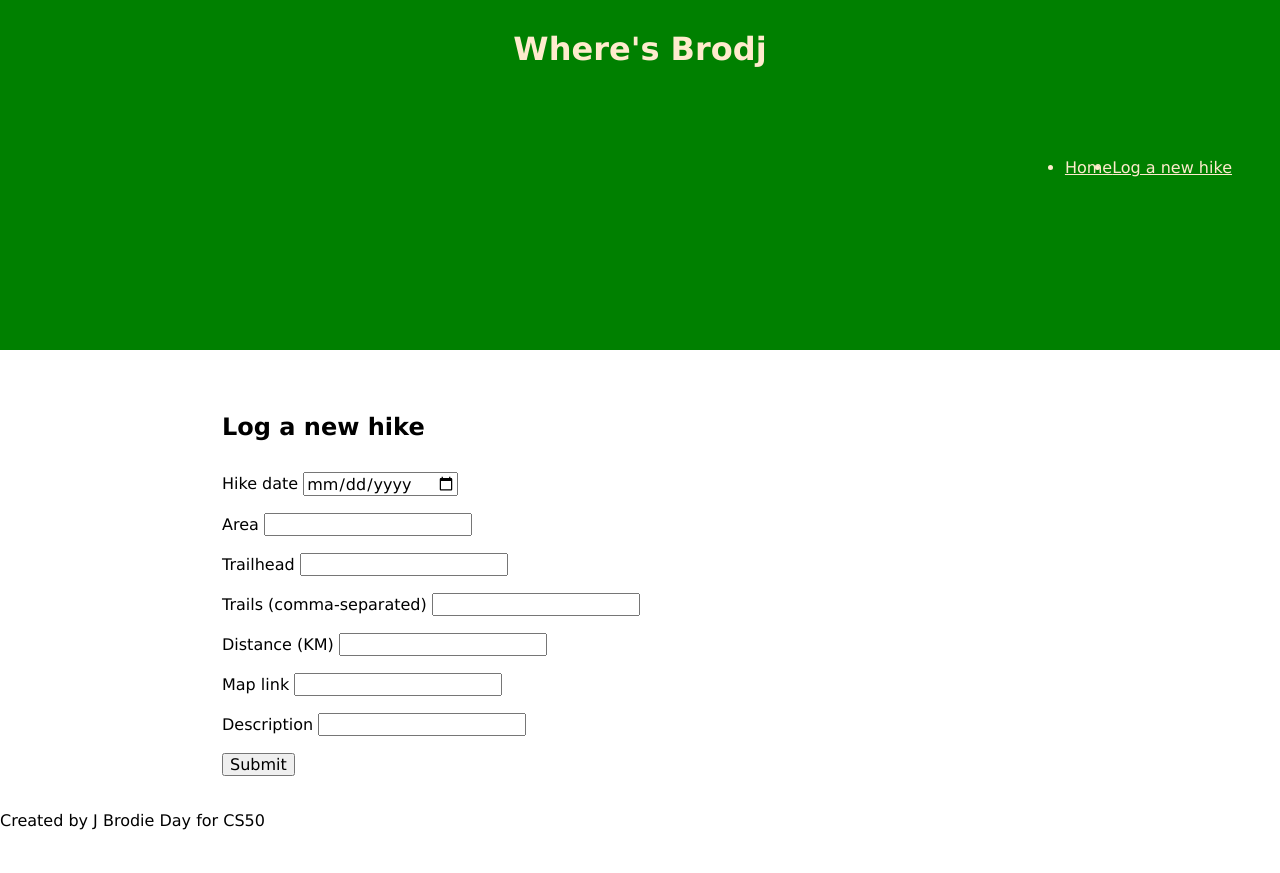
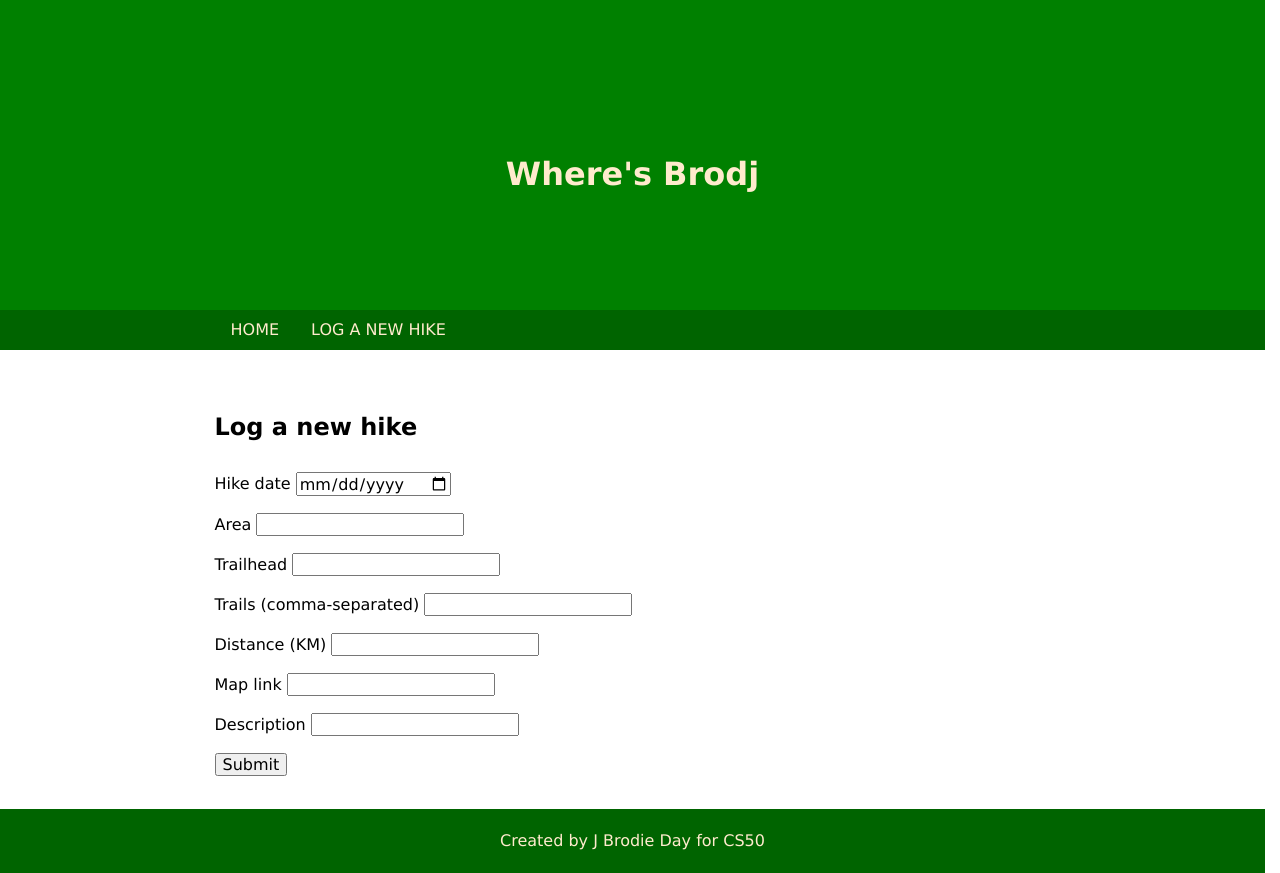
Before and after one commit to jbrodj/take-a-hike, a Flask app: page /new-hike in a window 1280 px wide. Before the commit the page ends 830 px from the top, so only its background shows below. Run offline with Flask 3, Linux system fonts and the light colour scheme.

Commit message:
feat(styles): update styles for nav and footer reorg, and update hike container

```diff
--- a/static/styles.css
+++ b/static/styles.css
@@ -92,6 +92,20 @@ input[type=number] {
 
 /* GENERAL STYLES */
 
+/* Prevent layout shift from scrollbar */
+* {
+  scrollbar-gutter: stable;
+}
+
+body {
+  min-height: 100vh;
+  max-width: 100%;
+}
+
+main {
+  flex-grow: 1;
+}
+
 .wrapper {
   margin: 0 auto;
   max-width: 900px;
@@ -117,6 +131,7 @@ input[type=number] {
   display: flex;
   flex-direction: column;
   justify-content: center;
+  height: 100%;
 }
 
 /*  TYPE   */
@@ -135,16 +150,41 @@ header {
   position: relative;
 }
 
+header .wrapper {
+  justify-content: center;
+}
+
 header h1 {
   text-align: center;
 }
 
 .main-nav {
+  background-color: darkgreen;
   position: absolute;
-  right: 3rem;
-  top: 50%;
-  bottom: 50%;
-  margin-top: -35px;
+  width: 100%;
+  bottom: 0;
+  left: 0;
+}
+
+.nav-list {
+  list-style: none;
+  margin: 0;
+  padding-left: 2rem;
+}
+
+.nav-item {
+  width: auto;
+  padding: 0.5rem 1rem;
+}
+
+.nav-item:hover {
+  background-color: blanchedalmond;
+  color: green;
+}
+
+.nav-item a {
+  text-decoration: none;
+  text-transform: uppercase;
 }
 
 
@@ -180,7 +220,7 @@ header h1 {
 
 .trail-sub-info {
   align-items: flex-start;
-  margin-top: -2rem;
+  /* margin-top: -2rem; */
   width: 200px;
 }
 
@@ -194,3 +234,15 @@ header h1 {
   font-size: 1.4rem;
   align-self: center;
 }
+
+
+/*  FOOTER  */
+
+.main-footer {
+  text-align: center;
+  height: 4rem;
+  display: flex;
+  align-items: center;
+  background-color: darkgreen;
+  color: blanchedalmond;
+}
```
